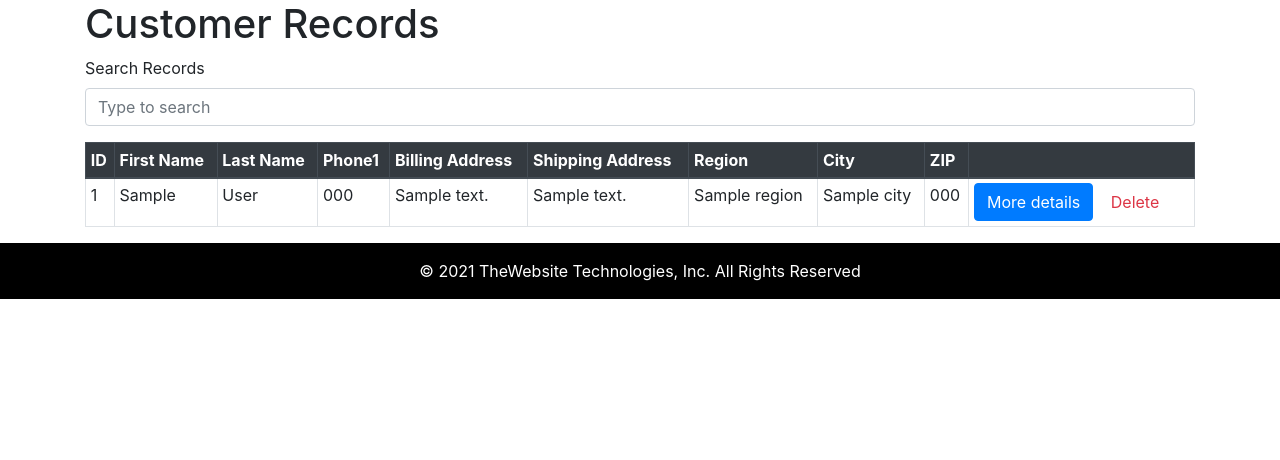
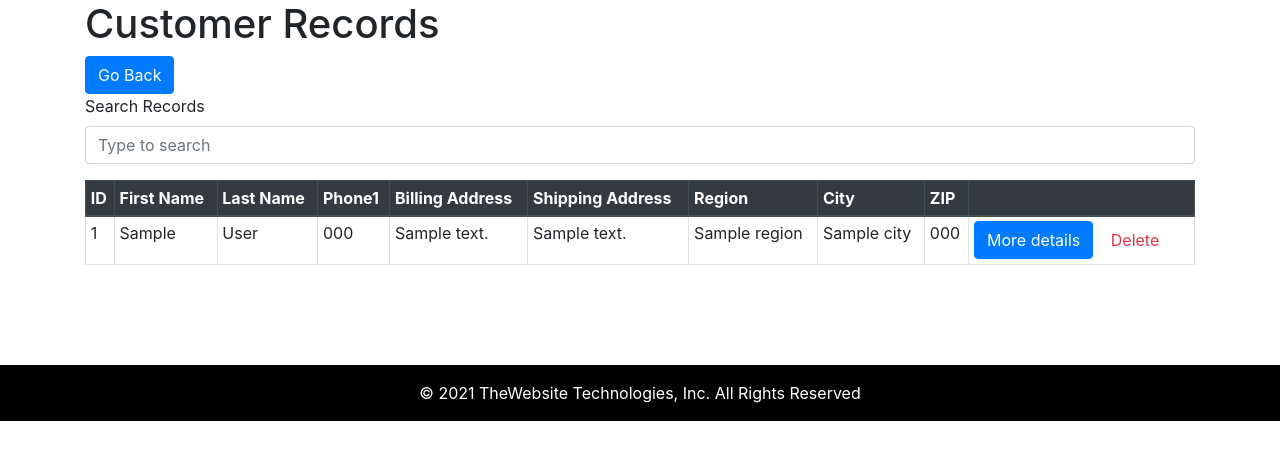
Before and after one commit to jjpormento21/TheJaJeJiJoJu, a Flask app: page /admin/view/records in a window 1280 px wide. Shown: the part 56-516 px from the top of the page. Run offline with Flask 2, Linux system fonts and the light colour scheme; a database or web service that is not in the repository returns one stand-in record (values such as "Sample title"); some libraries are stand-ins or nearby versions.

```diff
--- a/templates/admin/customer-info.html
+++ b/templates/admin/customer-info.html
@@ -83,7 +83,7 @@
                   <h5 class="card-title">Card title</h5>
                   <h6 class="card-subtitle mb-2 text-muted">Card subtitle</h6>
                   <p class="card-text">Some quick example text to build on the card title and make up the bulk of the card's content.</p>
-                  <a href="#" class="btn btn-primary">Go Back</a>
+                  <a href="{{url_for('viewRecords')}}" class="btn btn-primary">Go Back</a>
                 </div>
               </div>
         </div>
--- a/templates/admin/customer-records.html
+++ b/templates/admin/customer-records.html
@@ -7,7 +7,8 @@
 {% block body %}
 <div class="container">
     <h1>Customer Records</h1>
-    <label for="search">Search Records</label>
+    <a href="/admin/dashboard" class="btn btn-primary">Go Back</a>
+    <label for="search" class="d-block">Search Records</label>
     <input type="search" name="search" id="search" class="form-control" placeholder="Type to search">
 </div>
 <div class="container">
@@ -47,6 +48,6 @@
         </tbody>
     </table>
 </div>
-
+<div style="margin-top: 100px;"></div>
 
 {% endblock %}
--- a/templates/admin/view.html
+++ b/templates/admin/view.html
@@ -7,6 +7,7 @@
 {% block body %}
 <div class="container mt-3 mb-3">
   <div class="dropdown mb-4 text-right">
+    <a href="/admin/dashboard" class="btn btn-primary">Go Back</a>
     <button class="btn btn-secondary dropdown-toggle" type="button" id="dropdownMenuButton" data-toggle="dropdown"
       aria-haspopup="true" aria-expanded="false">
       More Options
```
